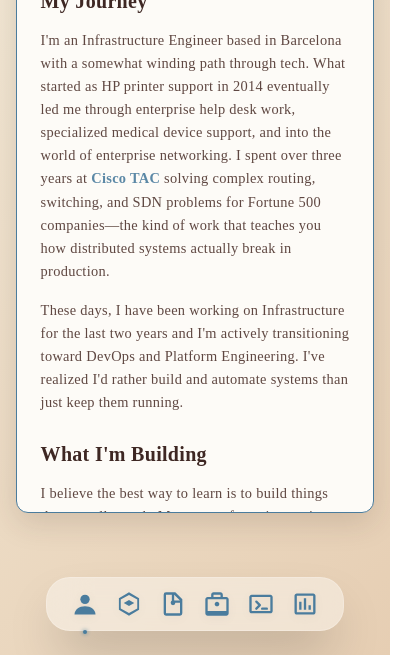
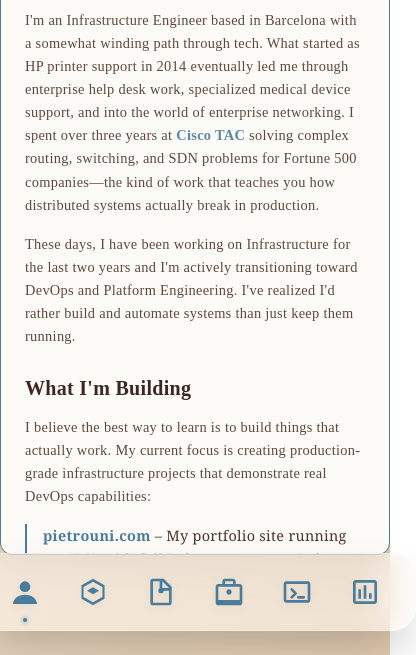
Before and after one commit to pietrocious/pietrouni.com, a plain HTML site: page index.html in a window 390 px wide. Shown: the part 189-844 px from the top of the page, 416 px wide, since content can reach past the window. Drawn offline with nearby package versions, Linux system fonts and the light colour scheme; a web font is replaced by a local one.

Commit message:
feat: improve mobile window sizing and dock styling by refactoring CSS and adjusting window positioning logic.

```diff
--- a/index.html
+++ b/index.html
@@ -368,20 +368,23 @@
             box-shadow: 0 12px 40px rgba(0, 0, 0, 0.4);
         }
 
+        /* Dock Item - Mobile First */
+        .dock-item {
+            width: 52px;
+            height: 52px;
+            position: relative;
+            transition: transform 0.2s cubic-bezier(0.25, 1, 0.5, 1), margin 0.2s;
+            color: #4A7C9D; /* Default icon color */
+            display: flex;
+            align-items: center;
+            justify-content: center;
+        }
+
         @media (min-width: 768px) {
             .dock-item {
                 width: 52px;
                 height: 52px;
-                position: relative;
-                transition: transform 0.2s cubic-bezier(0.25, 1, 0.5, 1), margin 0.2s;
-            }
-        }
-
-        .dock-item {
-            color: #4A7C9D; /* Default icon color */
-            display: flex;
-            align-items: center;
-            justify-content: center;
+            }
         }
 
         html.dark .dock-item {
@@ -410,10 +413,10 @@
             animation: dockBounce 0.6s cubic-bezier(0.28, 0.84, 0.42, 1);
         }
 
-        /* Icon Shapes (SVG) */
+        /* Icon Shapes (SVG) - Mobile First */
         .dock-icon {
-            width: 28px;
-            height: 28px;
+            width: 32px;
+            height: 32px;
             fill: currentColor;
             filter: drop-shadow(0 2px 4px rgba(0,0,0,0.05));
         }
@@ -1493,28 +1496,28 @@
                 const isMobile = window.innerWidth < 768;
 
                 // Safe Area Calculation (Dock Buffer)
-                const dockBuffer = 120;
+                const dockBuffer = isMobile ? 100 : 120;
                 const maxAvailableHeight = containerH - dockBuffer;
 
-                // Responsive Size Calculation
-                let finalW = isMobile ? containerW * 0.92 : winConfig.width;
-
-                // Height Constraint: Clamp to safe area
+                // Responsive Size Calculation - Full screen on mobile
+                let finalW = isMobile ? containerW : winConfig.width;
+
+                // Height Constraint: Full height on mobile (minus dock), clamp on desktop
                 let finalH = winConfig.height;
-                if (!isMobile && finalH > maxAvailableHeight) {
+                if (isMobile) {
                     finalH = maxAvailableHeight;
-                } else if (isMobile) {
-                    finalH = containerH * 0.8;
-                }
-
-                // Default center if space allows
-                let leftPos = isMobile ? (containerW - finalW) / 2 : Math.max(0, (containerW - finalW) / 2) + randX;
-
-                // Vertical Center within safe area
-                let topPos = isMobile ? 20 : Math.max(10, (maxAvailableHeight - finalH) / 2) + randY;
-
-                // Boundary Check: prevent overlap with dock
-                if (topPos + finalH > maxAvailableHeight) {
+                } else if (finalH > maxAvailableHeight) {
+                    finalH = maxAvailableHeight;
+                }
+
+                // Position: Edge-to-edge on mobile, centered on desktop
+                let leftPos = isMobile ? 0 : Math.max(0, (containerW - finalW) / 2) + randX;
+
+                // Vertical position: Top on mobile, centered on desktop
+                let topPos = isMobile ? 0 : Math.max(10, (maxAvailableHeight - finalH) / 2) + randY;
+
+                // Boundary Check: prevent overlap with dock (desktop only)
+                if (!isMobile && topPos + finalH > maxAvailableHeight) {
                     topPos = maxAvailableHeight - finalH;
                     if (topPos < 10) topPos = 10;
                 }
```
